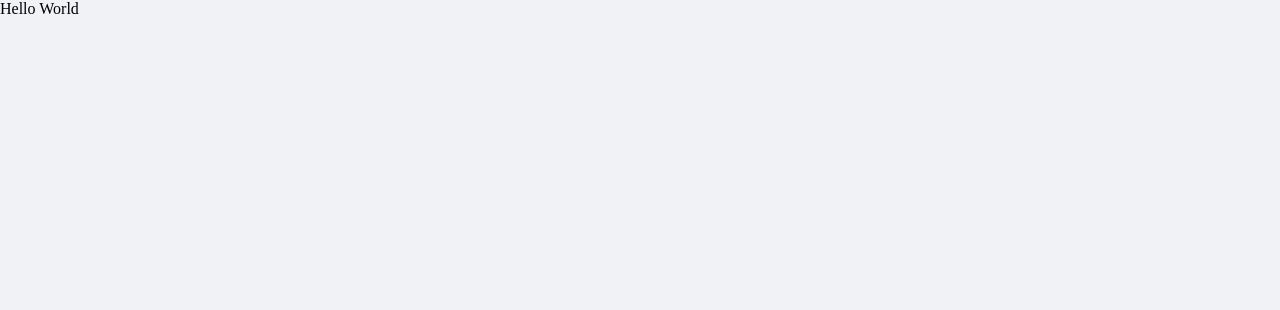
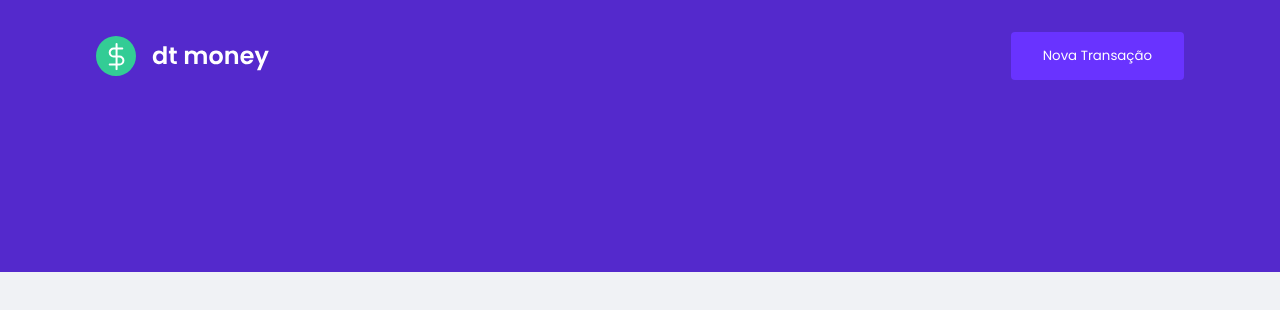
Before and after one commit to SitaGomes/DTmoney-ignite, a React (Create React App) app: page / in a window 1280 px wide. Shown: the top 310 px of the page. Built offline with nearby package versions, Linux system fonts and the light colour scheme.

Commit message:
Add: Header Component

```diff
--- a/public/index.html
+++ b/public/index.html
@@ -1,6 +1,7 @@
 <!DOCTYPE html>
 <html lang="en">
   <head>
+    <link rel="preconnect" href="https://fonts.googleapis.com">
     <meta charset="utf-8" />
     <meta name="viewport" content="width=device-width, initial-scale=1" />
     <meta
@@ -8,6 +9,10 @@
       content="App created by Arthur Gomes, in the 2nd chapter of the ignite bootcamp"
     />
     <link rel="shortcut icon" href="favicon.png" type="image/png">
+
+    <link rel="preconnect" href="https://fonts.gstatic.com" crossorigin>
+    <link href="https://fonts.googleapis.com/css2?family=Poppins:wght@400;600&display=swap" rel="stylesheet">
+
     <title>DT money</title>
   </head>
   <body>
--- /dev/null
+++ b/src/Components/Header/index.tsx
@@ -0,0 +1,22 @@
+import React from 'react'
+
+import Logo from 'Assets/SVG/logo.svg'
+
+import { Container, Content } from 'Components/Header/style'
+
+export const Header: React.FC = () => {
+
+    return (
+        <Container>
+
+            <Content>
+                <img src={Logo} alt="dt money" />
+
+                <button type="button">
+                    Nova Transação
+                </button>
+            </Content>
+
+        </Container>
+    )
+}
--- /dev/null
+++ b/src/Components/Header/style.ts
@@ -0,0 +1,35 @@
+import styled from 'styled-components'
+
+export const Container = styled.header`
+    background: var(--blue);
+
+`
+
+export const Content = styled.div`
+    max-width: 1120px;
+
+    display: flex;
+    align-items: center;
+    justify-content: space-between;
+
+    margin: 0 auto;
+    padding: 2rem 1rem 12rem;
+
+    button {
+        background: var(--blue-light);
+        border: 0;
+        color: #FFF;
+
+        padding: 0 2rem;
+        height: 3rem;
+
+        border-radius: 0.25rem;
+
+        transition: filter 0.2s;
+        &:hover{
+            filter: brightness(0.9)
+        }
+    }
+
+
+`
--- a/src/Pages/App.tsx
+++ b/src/Pages/Home.tsx
@@ -1,11 +1,13 @@
+import { Header } from 'Components/Header';
 import React from 'react';
 
 export const Home: React.FC = () => {
 
+  return(
+    <>
+      <Header />
 
-  return(
-    <div>
-      Hello World
-    </div>
+
+    </>
   )
 }
--- a/src/Styles/globalStyles.ts
+++ b/src/Styles/globalStyles.ts
@@ -46,6 +46,15 @@
         cursor: pointer;
     }
 
+    body, input, textarea, button {
+        font-family: 'Poppins', sans-serif;
+        font-weight: 400;
+    }
+
+    h1, h2, h3, h4, h5, strong {
+        font-weight: 600;
+    }
+
     [disabled] {
         opacity: 0.6;
         cursor: not-allowed;
--- a/src/index.tsx
+++ b/src/index.tsx
@@ -1,6 +1,6 @@
 import React from 'react';
 import ReactDOM from 'react-dom';
-import {Home} from './Pages/App';
+import {Home} from './Pages/Home';
 import {GlobalStyles} from 'Styles/globalStyles'
 
 ReactDOM.render(
```
